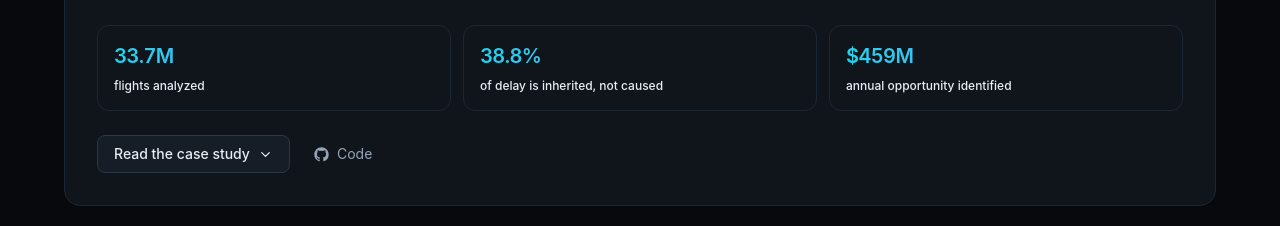
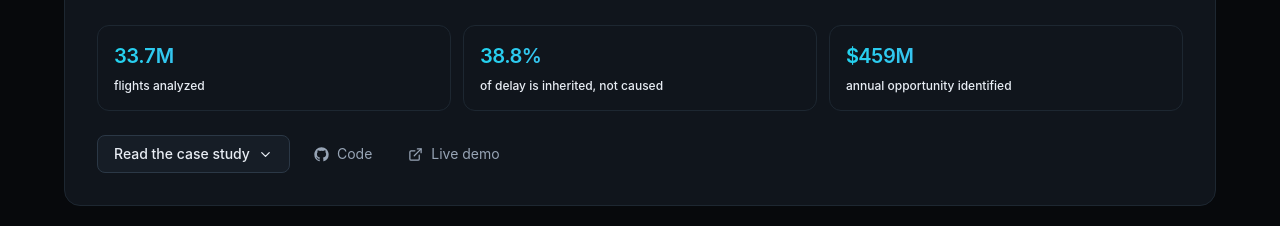
Before and after one commit to VikhyatKoppalgithub/vikhyat-portfolio, a Next.js app: page / in a window 1280 px wide. Shown: the part 4980-5206 px from the top of the page. Built offline with nearby package versions, Linux system fonts and the light colour scheme.

Commit message:
Flight delay card: link the live dashboard demo

```diff
--- a/content/projects.ts
+++ b/content/projects.ts
@@ -182,6 +182,7 @@ export const projects: Project[] = [
     diagram: "propagation",
     links: {
       github: "https://github.com/VikhyatKoppalgithub/Flight-Delay-Analytics",
+      demo: "https://vikhyatkoppalgithub.github.io/Flight-Delay-Analytics/dashboards/",
     },
   },
 
```
